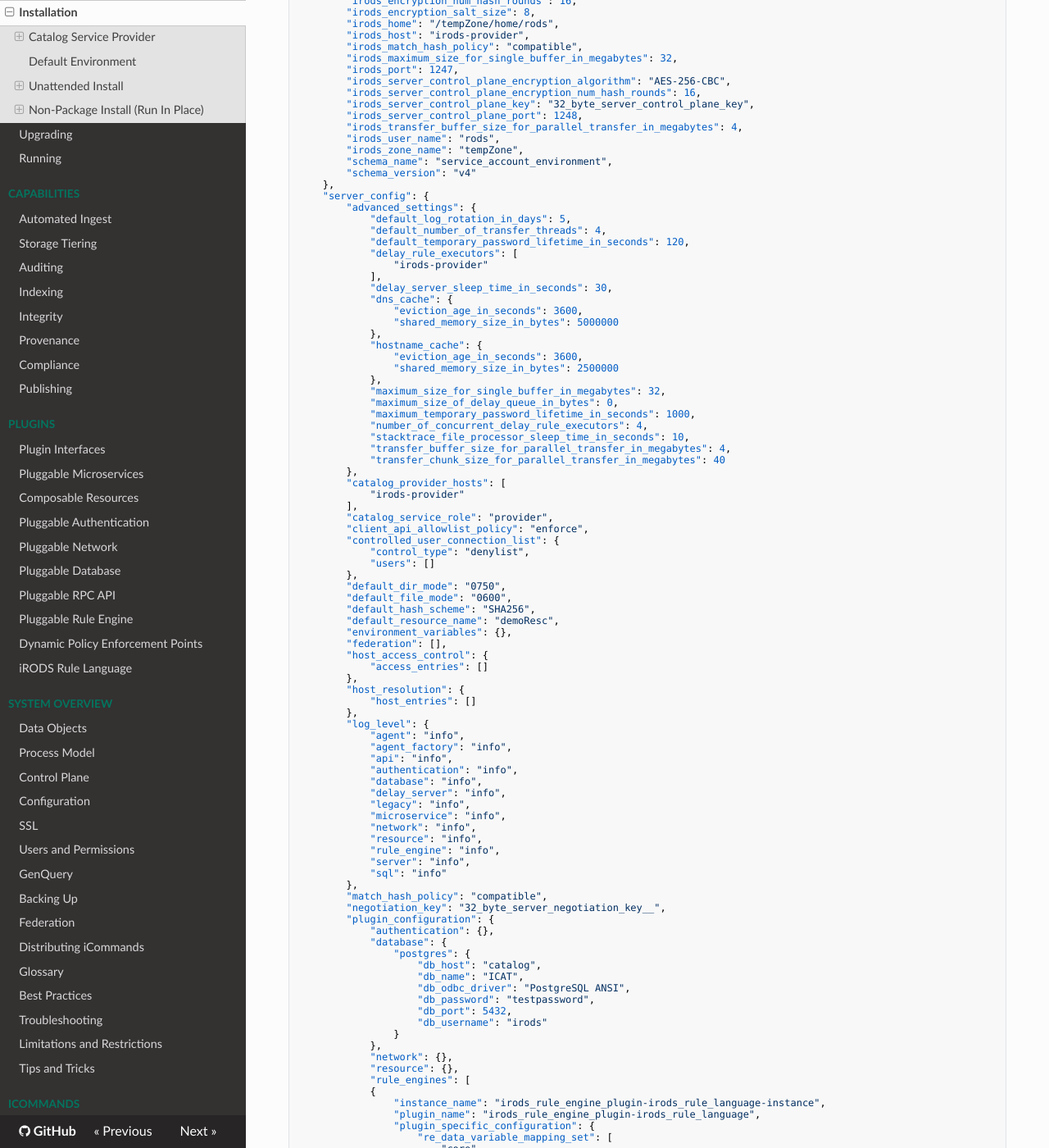
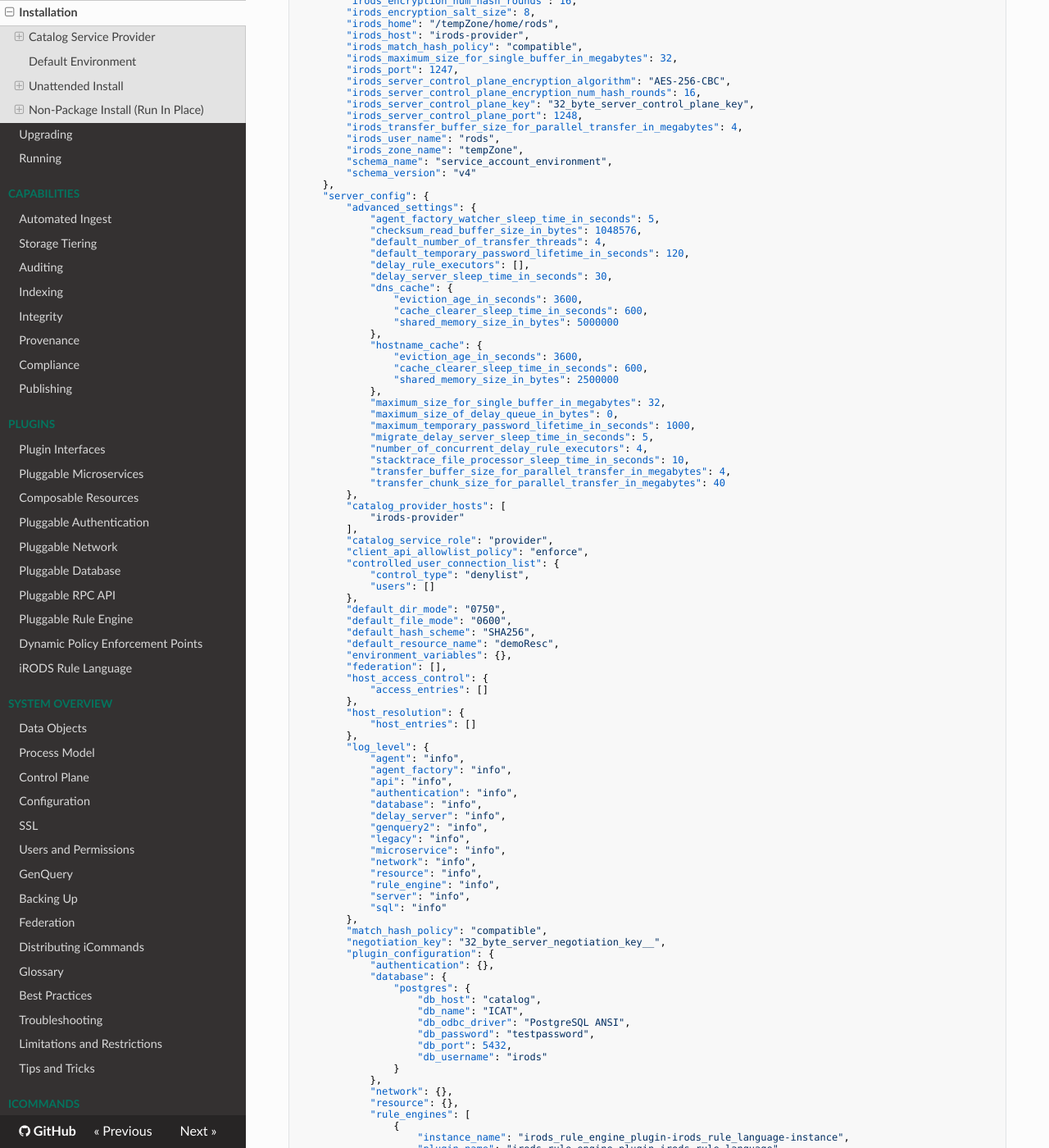
Before and after one commit to irods/irods_docs, an MkDocs documentation site: the page built from docs/getting_started/installation.md, in a window 1280 px wide and 1400 px high, scrolled down 6098 px. Shown: the whole window at 82% size. Built offline with MkDocs 1.6.1, drawn with Linux system fonts in a browser that asks for light colours; nearby versions of some CDN libraries; some of the changed text lies outside the part shown.

Commit message:
[irods/irods#7969] Update example JSON structures for unattended installation.

```diff
--- a/docs/getting_started/installation.md
+++ b/docs/getting_started/installation.md
@@ -254,24 +254,26 @@ Below you'll find examples showing what the input file might contain for a [Cata
     },
     "server_config": {
         "advanced_settings": {
-            "default_log_rotation_in_days": 5,
+            "agent_factory_watcher_sleep_time_in_seconds": 5,
+            "checksum_read_buffer_size_in_bytes": 1048576,
             "default_number_of_transfer_threads": 4,
             "default_temporary_password_lifetime_in_seconds": 120,
-            "delay_rule_executors": [
-                "irods-provider"
-            ],
+            "delay_rule_executors": [],
             "delay_server_sleep_time_in_seconds": 30,
             "dns_cache": {
                 "eviction_age_in_seconds": 3600,
+                "cache_clearer_sleep_time_in_seconds": 600,
                 "shared_memory_size_in_bytes": 5000000
             },
             "hostname_cache": {
                 "eviction_age_in_seconds": 3600,
+                "cache_clearer_sleep_time_in_seconds": 600,
                 "shared_memory_size_in_bytes": 2500000
             },
             "maximum_size_for_single_buffer_in_megabytes": 32,
             "maximum_size_of_delay_queue_in_bytes": 0,
             "maximum_temporary_password_lifetime_in_seconds": 1000,
+            "migrate_delay_server_sleep_time_in_seconds": 5,
             "number_of_concurrent_delay_rule_executors": 4,
             "stacktrace_file_processor_sleep_time_in_seconds": 10,
             "transfer_buffer_size_for_parallel_transfer_in_megabytes": 4,
@@ -305,6 +307,7 @@ Below you'll find examples showing what the input file might contain for a [Cata
             "authentication": "info",
             "database": "info",
             "delay_server": "info",
+            "genquery2": "info",
             "legacy": "info",
             "microservice": "info",
             "network": "info",
@@ -330,32 +333,32 @@ Below you'll find examples showing what the input file might contain for a [Cata
             "network": {},
             "resource": {},
             "rule_engines": [
-            {
-                "instance_name": "irods_rule_engine_plugin-irods_rule_language-instance",
-                "plugin_name": "irods_rule_engine_plugin-irods_rule_language",
-                "plugin_specific_configuration": {
-                    "re_data_variable_mapping_set": [
-                        "core"
-                    ],
-                    "re_function_name_mapping_set": [
-                        "core"
-                    ],
-                    "re_rulebase_set": [
-                        "core"
-                    ],
-                    "regexes_for_supported_peps": [
-                        "ac[^ ]*",
-                    "msi[^ ]*",
-                    "[^ ]*pep_[^ ]*_(pre|post|except|finally)"
-                    ]
+                {
+                    "instance_name": "irods_rule_engine_plugin-irods_rule_language-instance",
+                    "plugin_name": "irods_rule_engine_plugin-irods_rule_language",
+                    "plugin_specific_configuration": {
+                        "re_data_variable_mapping_set": [
+                            "core"
+                        ],
+                        "re_function_name_mapping_set": [
+                            "core"
+                        ],
+                        "re_rulebase_set": [
+                            "core"
+                        ],
+                        "regexes_for_supported_peps": [
+                            "ac[^ ]*",
+                            "msi[^ ]*",
+                            "[^ ]*pep_[^ ]*_(pre|post|except|finally)"
+                        ]
+                    },
+                    "shared_memory_instance": "irods_rule_language_rule_engine"
                 },
-                "shared_memory_instance": "irods_rule_language_rule_engine"
-            },
-            {
-                "instance_name": "irods_rule_engine_plugin-cpp_default_policy-instance",
-                "plugin_name": "irods_rule_engine_plugin-cpp_default_policy",
-                "plugin_specific_configuration": {}
-            }
+                {
+                    "instance_name": "irods_rule_engine_plugin-cpp_default_policy-instance",
+                    "plugin_name": "irods_rule_engine_plugin-cpp_default_policy",
+                    "plugin_specific_configuration": {}
+                }
             ]
         },
         "rule_engine_namespaces": [
@@ -420,22 +423,26 @@ Below you'll find examples showing what the input file might contain for a [Cata
     },
     "server_config": {
         "advanced_settings": {
-            "default_log_rotation_in_days": 5,
+            "agent_factory_watcher_sleep_time_in_seconds": 5,
+            "checksum_read_buffer_size_in_bytes": 1048576,
             "default_number_of_transfer_threads": 4,
             "default_temporary_password_lifetime_in_seconds": 120,
             "delay_rule_executors": [],
             "delay_server_sleep_time_in_seconds": 30,
             "dns_cache": {
                 "eviction_age_in_seconds": 3600,
+                "cache_clearer_sleep_time_in_seconds": 600,
                 "shared_memory_size_in_bytes": 5000000
             },
             "hostname_cache": {
                 "eviction_age_in_seconds": 3600,
+                "cache_clearer_sleep_time_in_seconds": 600,
                 "shared_memory_size_in_bytes": 2500000
             },
             "maximum_size_for_single_buffer_in_megabytes": 32,
             "maximum_size_of_delay_queue_in_bytes": 0,
             "maximum_temporary_password_lifetime_in_seconds": 1000,
+            "migrate_delay_server_sleep_time_in_seconds": 5,
             "number_of_concurrent_delay_rule_executors": 4,
             "stacktrace_file_processor_sleep_time_in_seconds": 10,
             "transfer_buffer_size_for_parallel_transfer_in_megabytes": 4,
@@ -469,6 +476,7 @@ Below you'll find examples showing what the input file might contain for a [Cata
             "authentication": "info",
             "database": "info",
             "delay_server": "info",
+            "genquery2": "info",
             "legacy": "info",
             "microservice": "info",
             "network": "info",
@@ -484,32 +492,32 @@ Below you'll find examples showing what the input file might contain for a [Cata
             "network": {},
             "resource": {},
             "rule_engines": [
-            {
-                "instance_name": "irods_rule_engine_plugin-irods_rule_language-instance",
-                "plugin_name": "irods_rule_engine_plugin-irods_rule_language",
-                "plugin_specific_configuration": {
-                    "re_data_variable_mapping_set": [
-                        "core"
-                    ],
-                    "re_function_name_mapping_set": [
-                        "core"
-                    ],
-                    "re_rulebase_set": [
-                        "core"
-                    ],
-                    "regexes_for_supported_peps": [
-                        "ac[^ ]*",
-                    "msi[^ ]*",
-                    "[^ ]*pep_[^ ]*_(pre|post|except|finally)"
-                    ]
+                {
+                    "instance_name": "irods_rule_engine_plugin-irods_rule_language-instance",
+                    "plugin_name": "irods_rule_engine_plugin-irods_rule_language",
+                    "plugin_specific_configuration": {
+                        "re_data_variable_mapping_set": [
+                            "core"
+                        ],
+                        "re_function_name_mapping_set": [
+                            "core"
+                        ],
+                        "re_rulebase_set": [
+                            "core"
+                        ],
+                        "regexes_for_supported_peps": [
+                            "ac[^ ]*",
+                            "msi[^ ]*",
+                            "[^ ]*pep_[^ ]*_(pre|post|except|finally)"
+                        ]
+                    },
+                    "shared_memory_instance": "irods_rule_language_rule_engine"
                 },
-                "shared_memory_instance": "irods_rule_language_rule_engine"
-            },
-            {
-                "instance_name": "irods_rule_engine_plugin-cpp_default_policy-instance",
-                "plugin_name": "irods_rule_engine_plugin-cpp_default_policy",
-                "plugin_specific_configuration": {}
-            }
+                {
+                    "instance_name": "irods_rule_engine_plugin-cpp_default_policy-instance",
+                    "plugin_name": "irods_rule_engine_plugin-cpp_default_policy",
+                    "plugin_specific_configuration": {}
+                }
             ]
         },
         "rule_engine_namespaces": [
```
